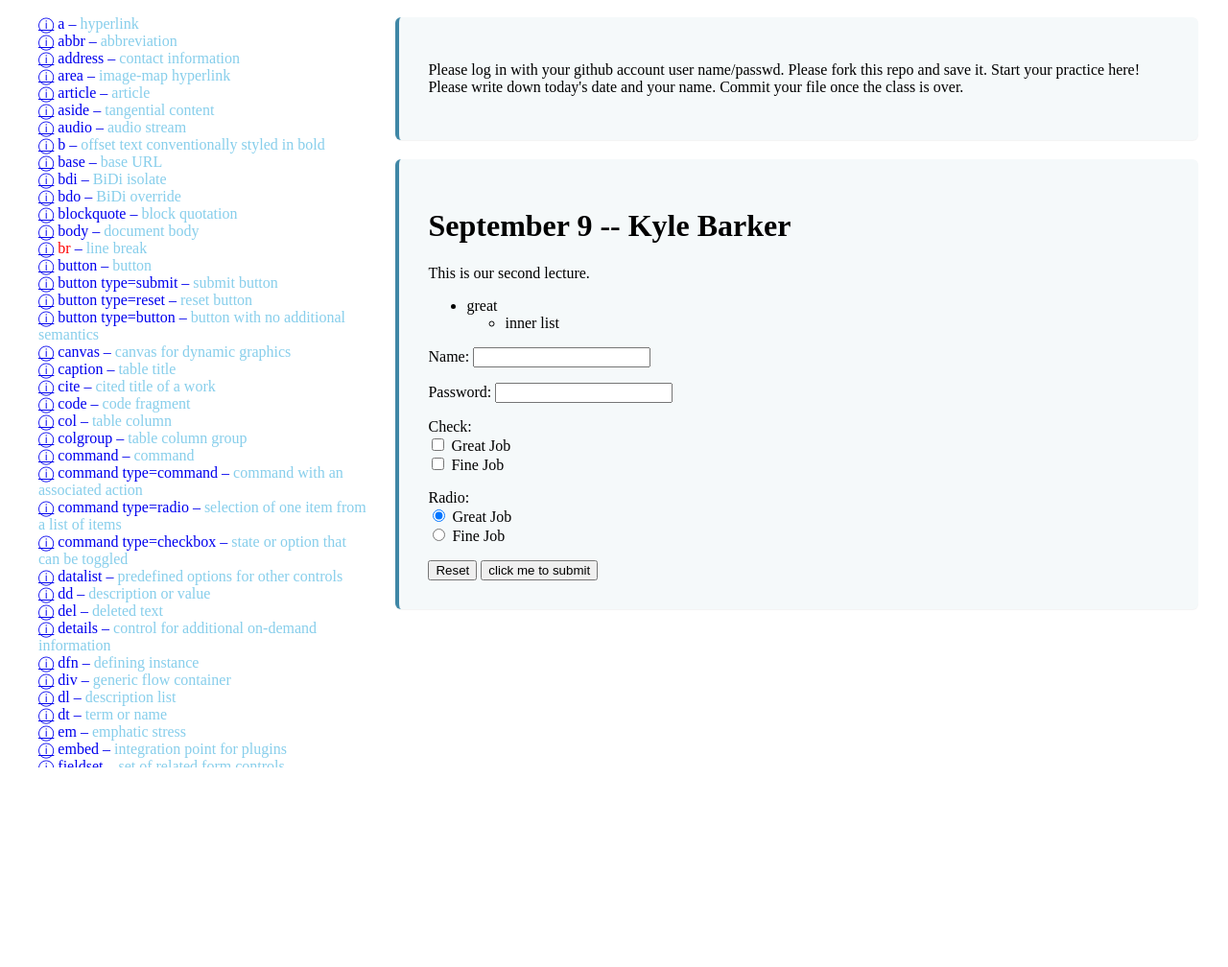
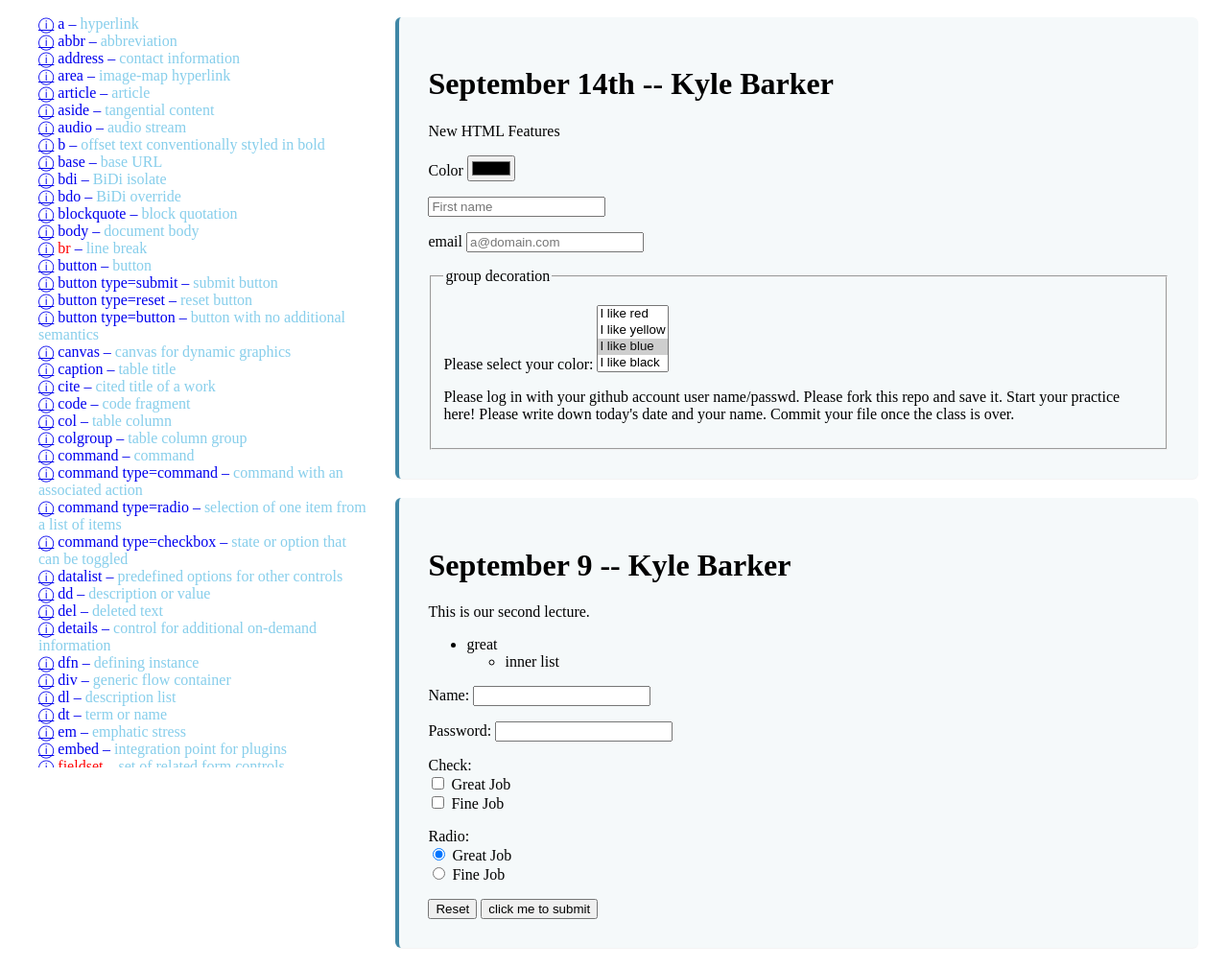
Before and after one commit to KyleWhen/workspace-html-2020-8arbqi, a website: page index.html in a window 1280 px wide. Shown: the whole page at 96% size. Before the commit the page ends 800 px from the top, so only its background shows below. Drawn offline with nearby package versions, Linux system fonts and the light colour scheme.

Commit message:
Update index.html

```diff
--- a/index.html
+++ b/index.html
@@ -20,6 +20,30 @@
 	<div id="side"> </div>
 	<div class="practicearea">
 		<div class="practice">
+      <h1> September 14th -- Kyle Barker </h1>
+      <form> New HTML Features </form>
+      <p> Color
+      <input type="color" name="color">
+      </p>
+      <p>
+        <input type="text" placeholder="First name" required>
+
+        </p>
+      <p> email
+        <input type="email" name="email" placeholder="a@domain.com"
+        required>
+        </p>
+
+        <fieldset>
+          <legend>group decoration </legend>
+          <p>Please select your color:
+            <select name="color" size= 4 multiple>
+              <option value="red"> I like red   </option>
+              <option value="yellow"> I like yellow  </option>
+              <option value="blue" selected> I like blue  </option>
+              <option value="black"> I like black  </option>
+              <option value="white"> I like white  </option>
+              </select>
 
 			<p>
 				Please log in with your github account user name/passwd.
```
